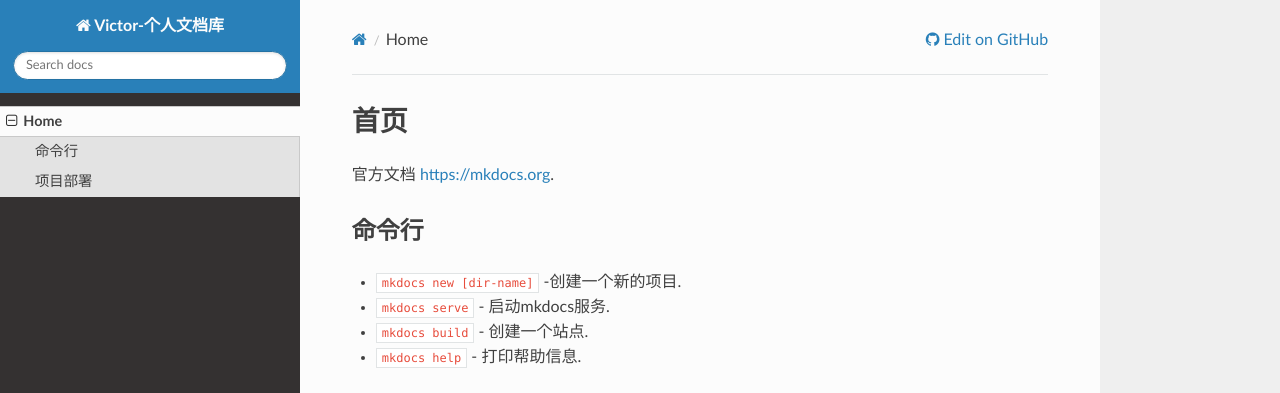
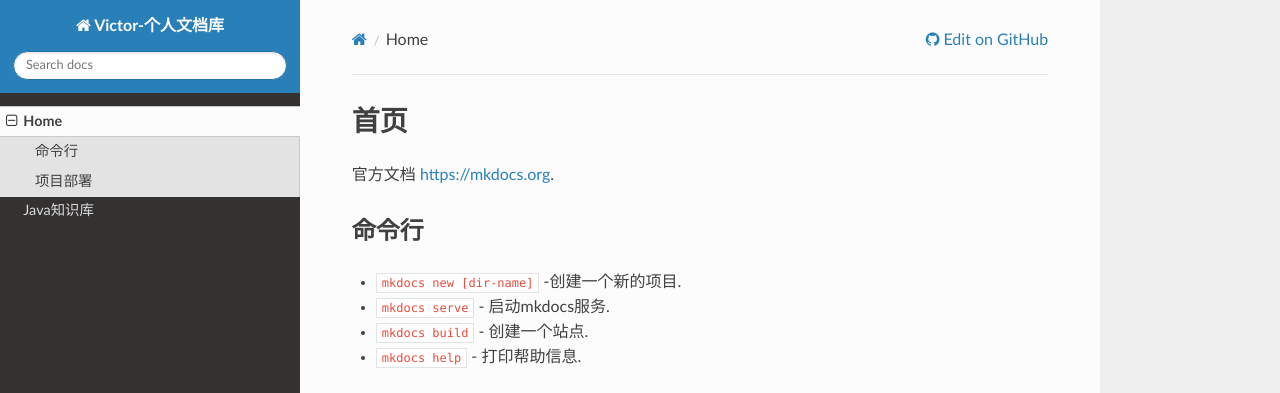
Before and after one commit to victor24680/victorDocs, an MkDocs documentation site: the page built from docs/index.md, in a window 1280 px wide. Shown: the top 393 px of the page. Built offline with MkDocs 1.6.1, drawn with Linux system fonts in a browser that asks for light colours; nearby versions of some CDN libraries.

Commit message:
导航设置-Java知识库

```diff
--- a/mkdocs.yml
+++ b/mkdocs.yml
@@ -5,3 +5,4 @@ site_url: http://docs.mylw.ink/
 theme: readthedocs
 nav:
   - Home: index.md
+  - Java知识库: Java知识库
```
